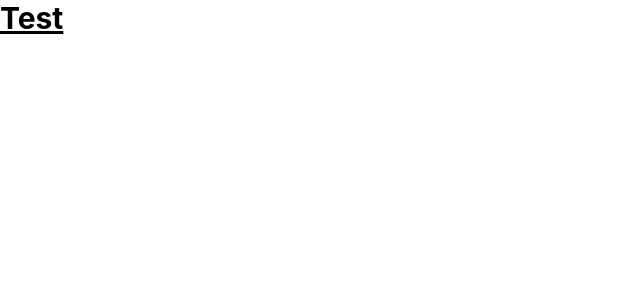
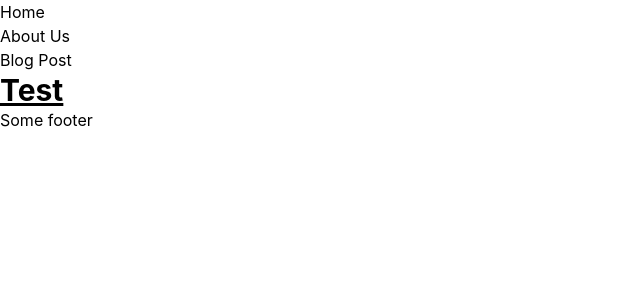
Before and after one commit to MackenzieChoy/website, a Next.js app in the folder website/: page / in a window 1280 px wide. Shown: the top 300 px of the page, without its empty margins (0-640 px from the left). Built offline with nearby package versions, Linux system fonts and the light colour scheme.

Commit message:
Add Layout and basic navigation components

```diff
--- /dev/null
+++ b/website/components/Footer/Footer.tsx
@@ -0,0 +1,3 @@
+export default function Footer() {
+  return <p>Some footer</p>
+}
--- /dev/null
+++ b/website/components/Layout/Layout.tsx
@@ -0,0 +1,15 @@
+/**
+ * @file the main layout
+ */
+import NavBar from '../NavBar/NavBar'
+import Footer from '../Footer/Footer'
+
+export default function Layout({ children }) {
+  return (
+    <>
+      <NavBar />
+      <main>{children}</main>
+      <Footer />
+    </>
+  )
+}
--- /dev/null
+++ b/website/components/NavBar/NavBar.tsx
@@ -0,0 +1,26 @@
+/**
+ * @file the main navbar
+ */
+import Link from 'next/link'
+
+export default function NavBar() {
+  return (
+    <ul>
+      <li>
+        <Link href="/">
+          <a>Home</a>
+        </Link>
+      </li>
+      <li>
+        <Link href="/about">
+          <a>About Us</a>
+        </Link>
+      </li>
+      <li>
+        <Link href="/blog/hello-world">
+          <a>Blog Post</a>
+        </Link>
+      </li>
+    </ul>
+  )
+}
--- a/website/pages/_app.js
+++ /dev/null
@@ -1,7 +0,0 @@
-import '../styles/globals.css'
-
-function MyApp({ Component, pageProps }) {
-  return <Component {...pageProps} />
-}
-
-export default MyApp
--- /dev/null
+++ b/website/pages/_app.tsx
@@ -0,0 +1,11 @@
+import '../styles/globals.css'
+import Layout from '../components/Layout/Layout'
+function MyApp({ Component, pageProps }) {
+  return (
+    <Layout>
+      <Component {...pageProps} />
+    </Layout>
+  )
+}
+
+export default MyApp
```
